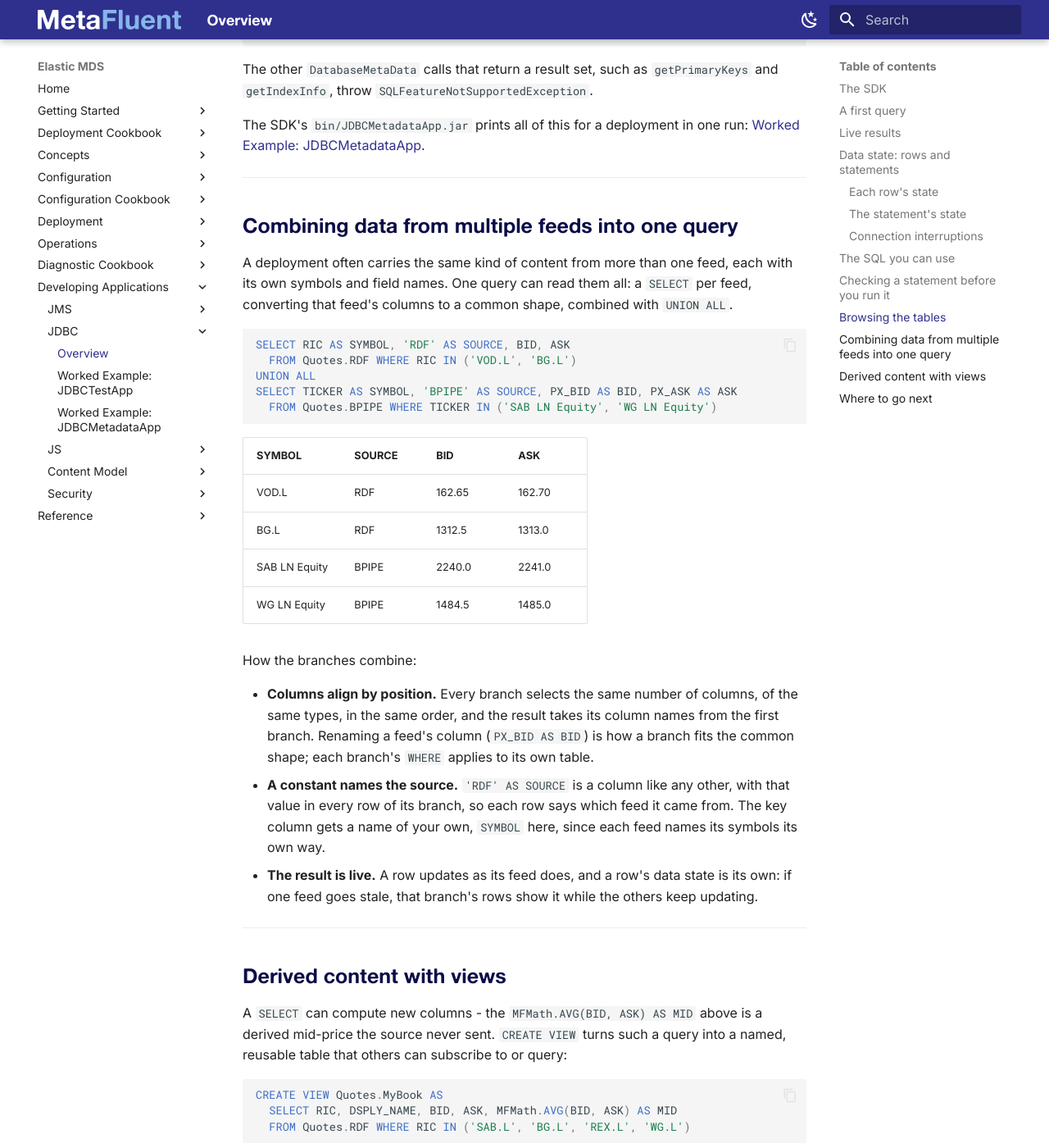
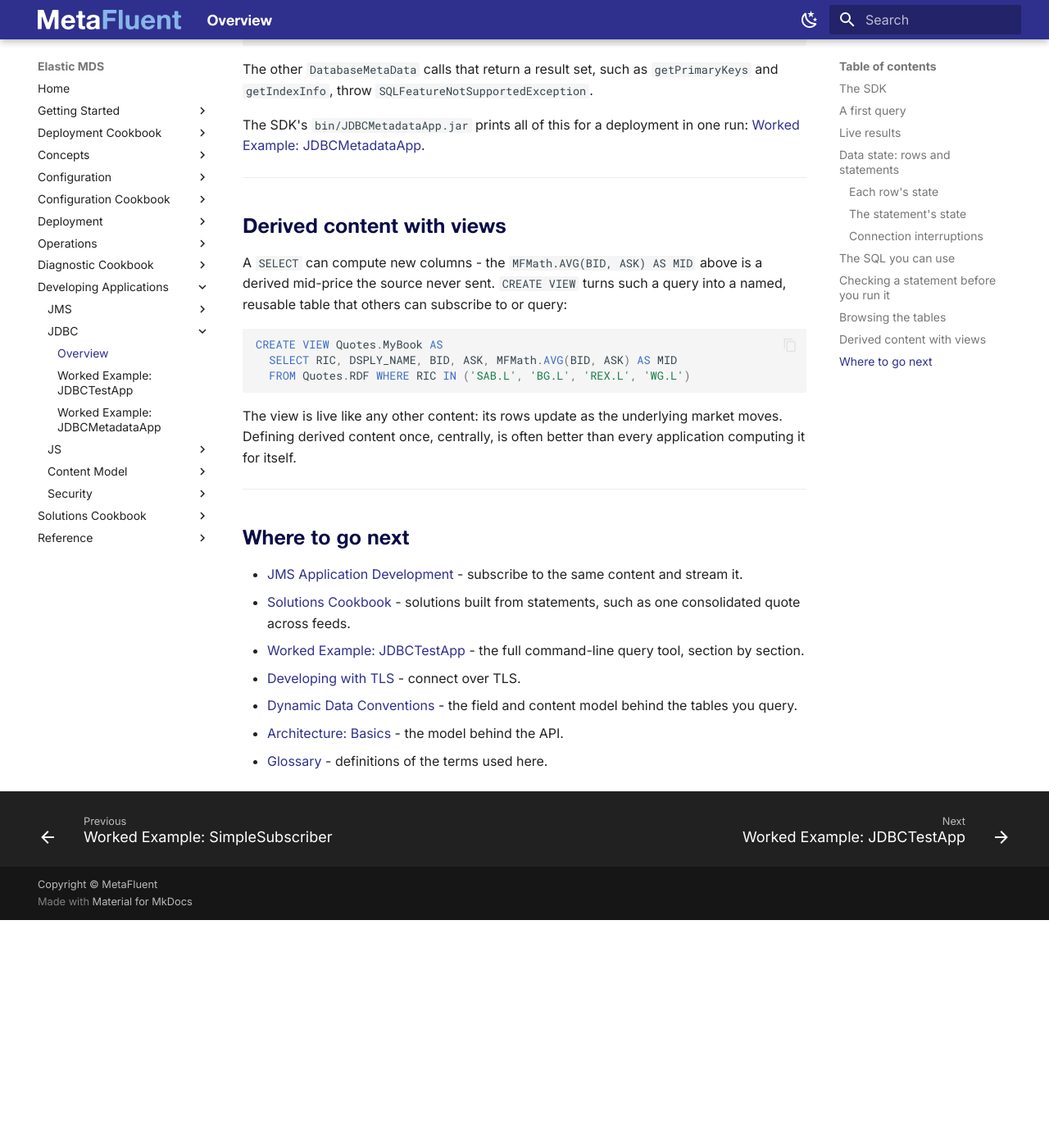
Before and after one commit to MetaFluent/ElasticMDS-docs, an MkDocs documentation site: the page built from docs/Develop-JDBC.md, in a window 1280 px wide and 1400 px high, scrolled down 8786 px. Shown: the whole window at 82% size. Built offline with MkDocs 1.6.1 and Material for MkDocs 9.7.7, drawn with Linux system fonts in a browser that asks for light colours; the version menu is left out; after the commit the page ends 9908 px from its top, so only the background shows below that.

Commit message:
Solutions Cookbook: overview and the first solution, one consolidated quote across feeds
A new top-level section after Developing Applications. The overview states
what the cookbook is for and the content model as tables; the first solution
is the UNION ALL over two feeds, moved from the JDBC page with a Choices
section (query or view) and a Using-it section per client. The JDBC page
points at the cookbook from Where to go next.

Co-Authored-By: Claude Fable 5.1 <noreply@anthropic.com>
Claude-Session: https://claude.ai/code/session_01G11mkcnmV7ffcQzFoY38Qn

````diff
--- a/docs/Develop-JDBC.md
+++ b/docs/Develop-JDBC.md
@@ -242,33 +242,6 @@ The SDK's `bin/JDBCMetadataApp.jar` prints all of this for a deployment in one r
 
 ---
 
-## Combining data from multiple feeds into one query
-
-A deployment often carries the same kind of content from more than one feed, each with its own symbols and field names. One query can read them all: a `SELECT` per feed, converting that feed's columns to a common shape, combined with `UNION ALL`.
-
-```sql
-SELECT RIC AS SYMBOL, 'RDF' AS SOURCE, BID, ASK
-  FROM Quotes.RDF WHERE RIC IN ('VOD.L', 'BG.L')
-UNION ALL
-SELECT TICKER AS SYMBOL, 'BPIPE' AS SOURCE, PX_BID AS BID, PX_ASK AS ASK
-  FROM Quotes.BPIPE WHERE TICKER IN ('SAB LN Equity', 'WG LN Equity')
-```
-
-| SYMBOL | SOURCE | BID | ASK |
-|---|---|---|---|
-| VOD.L | RDF | 162.65 | 162.70 |
-| BG.L | RDF | 1312.5 | 1313.0 |
-| SAB LN Equity | BPIPE | 2240.0 | 2241.0 |
-| WG LN Equity | BPIPE | 1484.5 | 1485.0 |
-
-How the branches combine:
-
-- **Columns align by position.** Every branch selects the same number of columns, of the same types, in the same order, and the result takes its column names from the first branch. Renaming a feed's column (`PX_BID AS BID`) is how a branch fits the common shape; each branch's `WHERE` applies to its own table.
-- **A constant names the source.** `'RDF' AS SOURCE` is a column like any other, with that value in every row of its branch, so each row says which feed it came from. The key column gets a name of your own, `SYMBOL` here, since each feed names its symbols its own way.
-- **The result is live.** A row updates as its feed does, and a row's data state is its own: if one feed goes stale, that branch's rows show it while the others keep updating.
-
----
-
 ## Derived content with views
 
 A `SELECT` can compute new columns - the `MFMath.AVG(BID, ASK) AS MID` above is a derived mid-price the source never sent. `CREATE VIEW` turns such a query into a named, reusable table that others can subscribe to or query:
@@ -286,6 +259,7 @@ The view is live like any other content: its rows update as the underlying marke
 ## Where to go next
 
 - [JMS Application Development](Develop-JMS.md) - subscribe to the same content and stream it.
+- [Solutions Cookbook](Solutions-Cookbook.md) - solutions built from statements, such as one consolidated quote across feeds.
 - [Worked Example: JDBCTestApp](Example-JDBCTestApp.md) - the full command-line query tool, section by section.
 - [Developing with TLS](Develop-TLS.md) - connect over TLS.
 - [Dynamic Data Conventions](Dynamic-Data-Conventions.md) - the field and content model behind the tables you query.
--- a/mkdocs.yml
+++ b/mkdocs.yml
@@ -119,6 +119,9 @@ nav:
           - "Function Libraries": Function-Libraries.md
       - "Security":
           - "TLS": Develop-TLS.md
+  - "Solutions Cookbook":
+      - "Overview": Solutions-Cookbook.md
+      - "One Consolidated Quote Across Feeds": Solution-Consolidated-Quote.md
   - "Reference":
       - "REST API": REST-API.md
       - "Log Message Reference": Log-Message-Reference.md
````
Also changed, not shown: docs/Solution-Consolidated-Quote.md (added, +60 -0 lines), docs/Solutions-Cookbook.md (added, +44 -0 lines).
